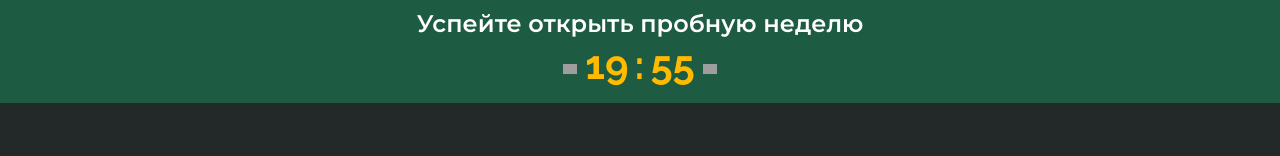
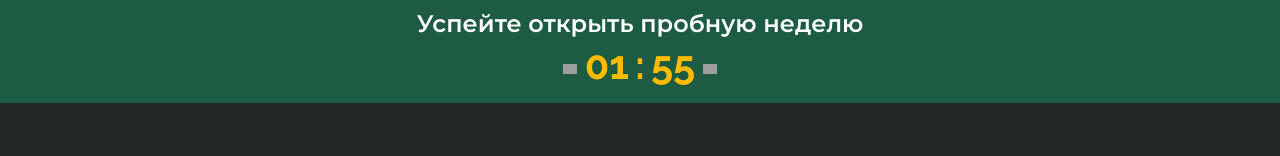
Before and after one commit to Iren4ik/test-tarifs, a Next.js app: page / in a window 1280 px wide. Shown: the top 156 px of the page. Built offline with nearby package versions, Linux system fonts and the light colour scheme; no server answers; grey boxes are pictures that could not be loaded.

Commit message:
change the timer and person image size

```diff
--- a/src/app/page.tsx
+++ b/src/app/page.tsx
@@ -68,7 +68,11 @@ export default function Home() {
 
         <div className="flex flex-col lg:flex-row gap-0 lg:gap-[82px] items-center justify-between max-w-[1216px]">
           {/* Person */}
-            <div className="relative h-[200px] min-w-[99px] xs:h-[250px] xs:min-w-[124px] sm:h-[500px] sm:min-w-[248px] lg:h-[767px] xl:min-w-[380px]">
+            <div className="relative
+              h-[200px] min-w-[99px]
+              xs:h-[250px] xs:min-w-[124px]
+              sm:h-[500px] sm:min-w-[248px]
+              xl:h-[767px] xl:min-w-[380px]">
               <Image
                 src="/images/person.png"
                 alt="man"
--- a/src/components/Timer.tsx
+++ b/src/components/Timer.tsx
@@ -4,7 +4,7 @@ import Image from "next/image";
 import { useEffect, useState } from "react";
 
 export default function Timer({ onTimeEnd }: { onTimeEnd?: () => void }) {
-  const [timeLeft, setTimeLeft] = useState(1200); // 120 секунд
+  const [timeLeft, setTimeLeft] = useState(120); // 120 секунд
 
   useEffect(() => {
     if (timeLeft <= 0) {
```
